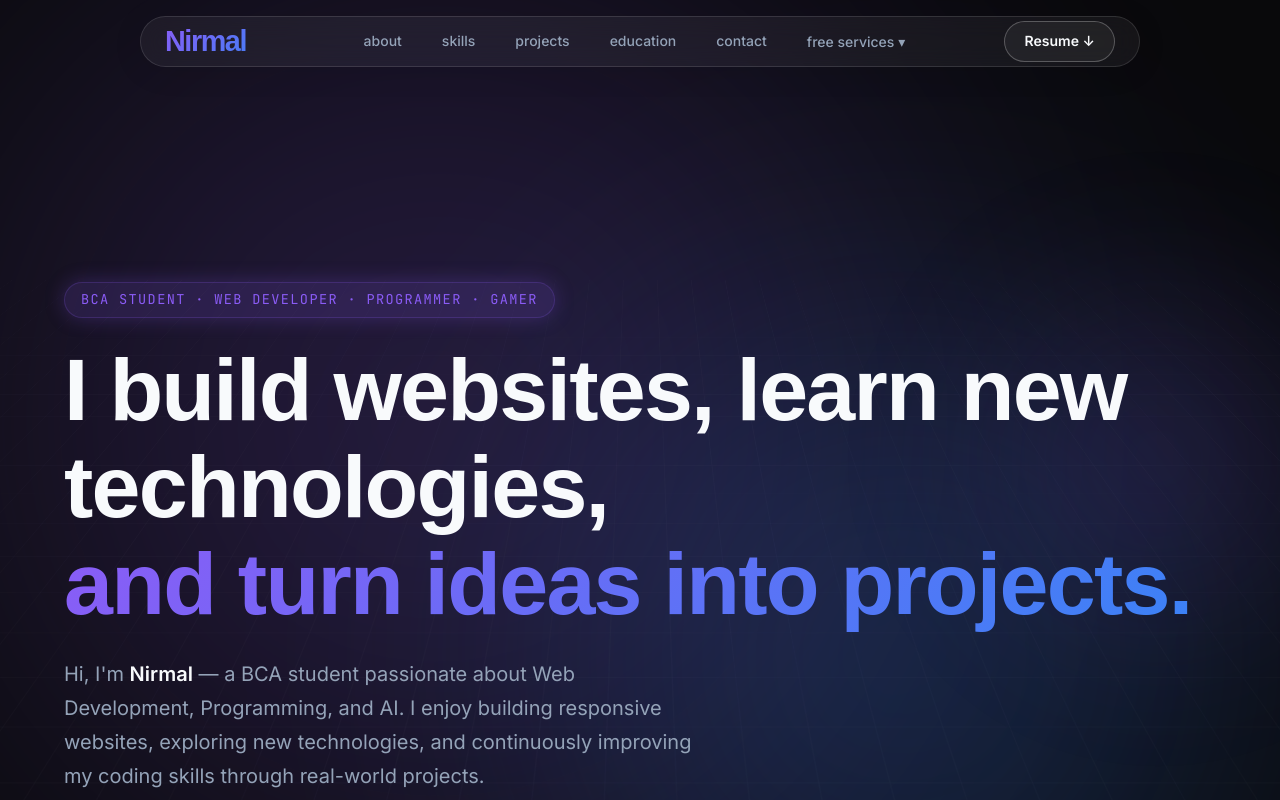
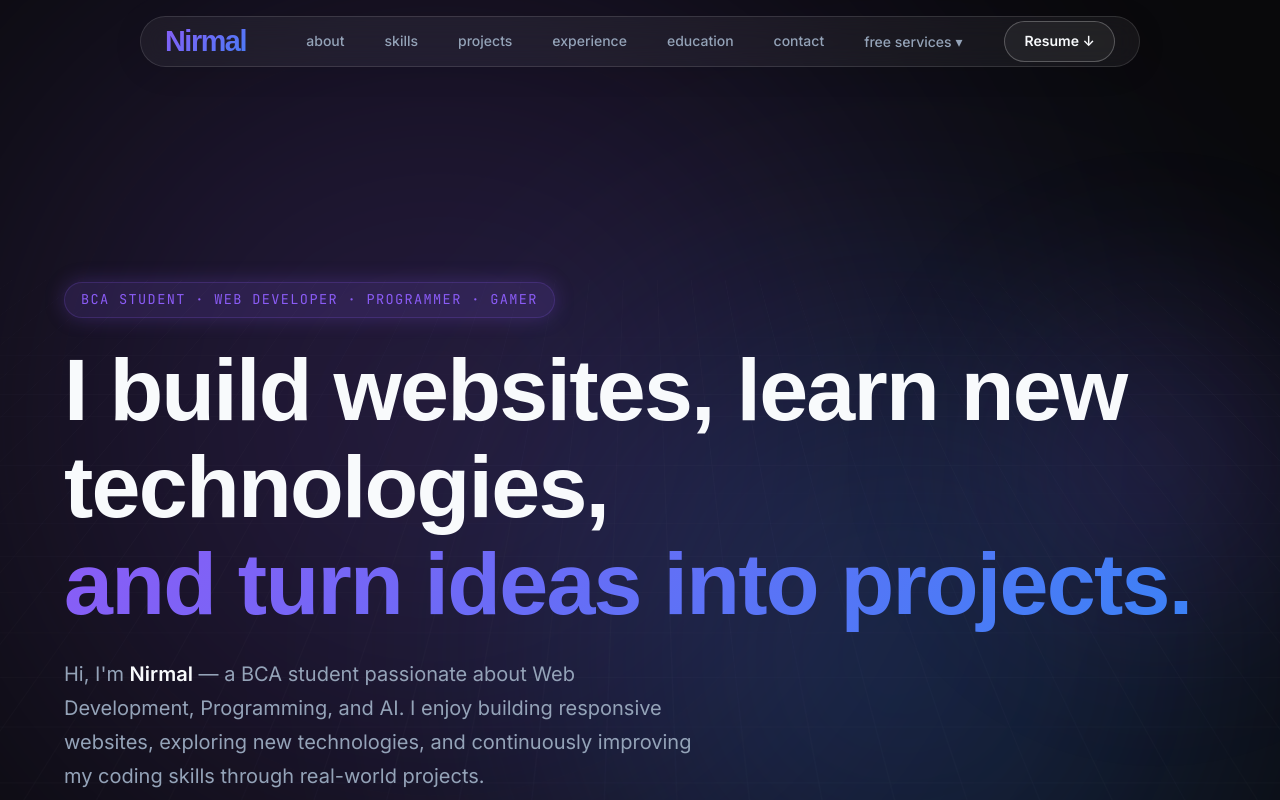
Before and after one commit to Devilns9711/nirmal-singh-portfolio, a React (Vite) app: page / in a window 1280 px wide. Shown: the top 800 px of the page. Built offline with nearby package versions, Linux system fonts and the light colour scheme.

Commit message:
Update Navbar.jsx

```diff
--- a/src/components/Navbar.jsx
+++ b/src/components/Navbar.jsx
@@ -6,7 +6,7 @@ const links = [
   { href: '#about', label: 'about' },
   { href: '#skills', label: 'skills' },
   { href: '#projects', label: 'projects' },
-  //{ href: '#experience', label: 'experience' },
+  { href: '#experience', label: 'experience' },
   { href: '#education', label: 'education' },
   { href: '#contact', label: 'contact' },
 ]
```
